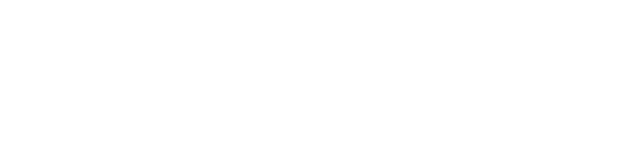
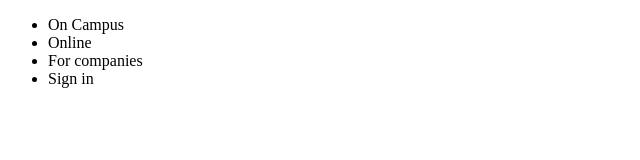
Before and after one commit to travisbrowny/Colmar-Academy, a plain HTML site: page index.html in a window 1280 px wide. Shown: the whole page, without its empty margins (0-640 px from the left). Drawn offline with Linux system fonts and the light colour scheme.

Commit message:
Add navigation to header

```diff
--- a/index.html
+++ b/index.html
@@ -7,6 +7,14 @@
     <link rel="stylesheet" href="resources/css/style.css" type="text/css">
     <title>Colmar Academy Official Website</title>
 </head>
+<header>
+    <ul>
+        <li>On Campus</li>
+        <li>Online</li>
+        <li>For companies</li>
+        <li>Sign in</li>
+    </ul>
+</header>
 <body>
 </body>
 </html>
```
